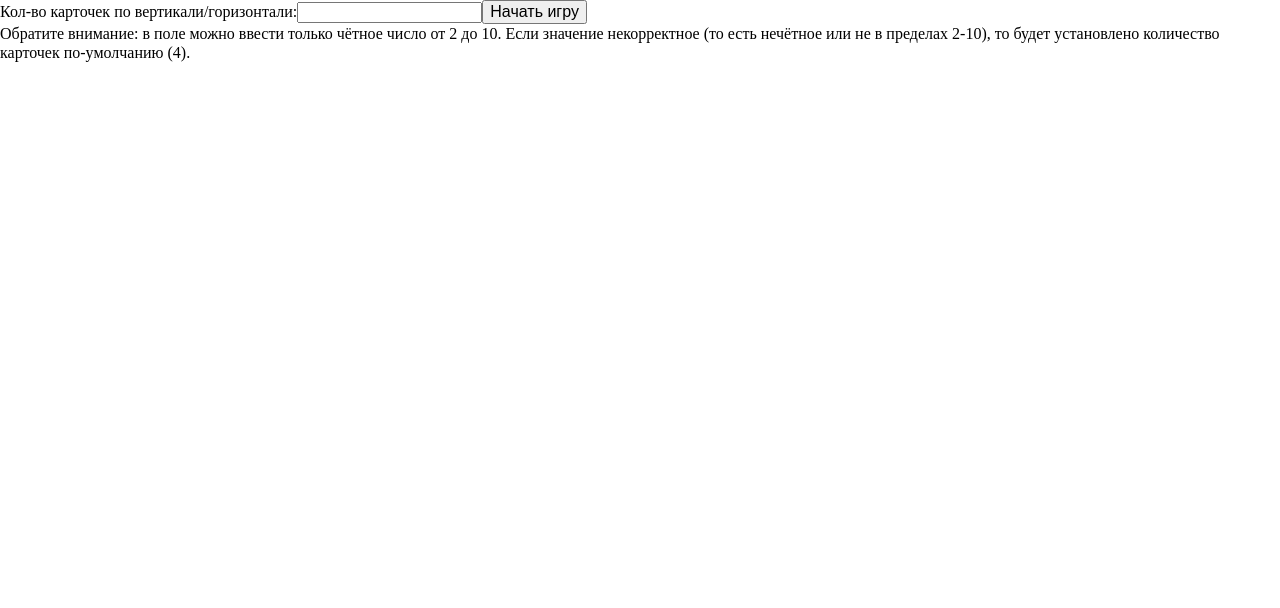
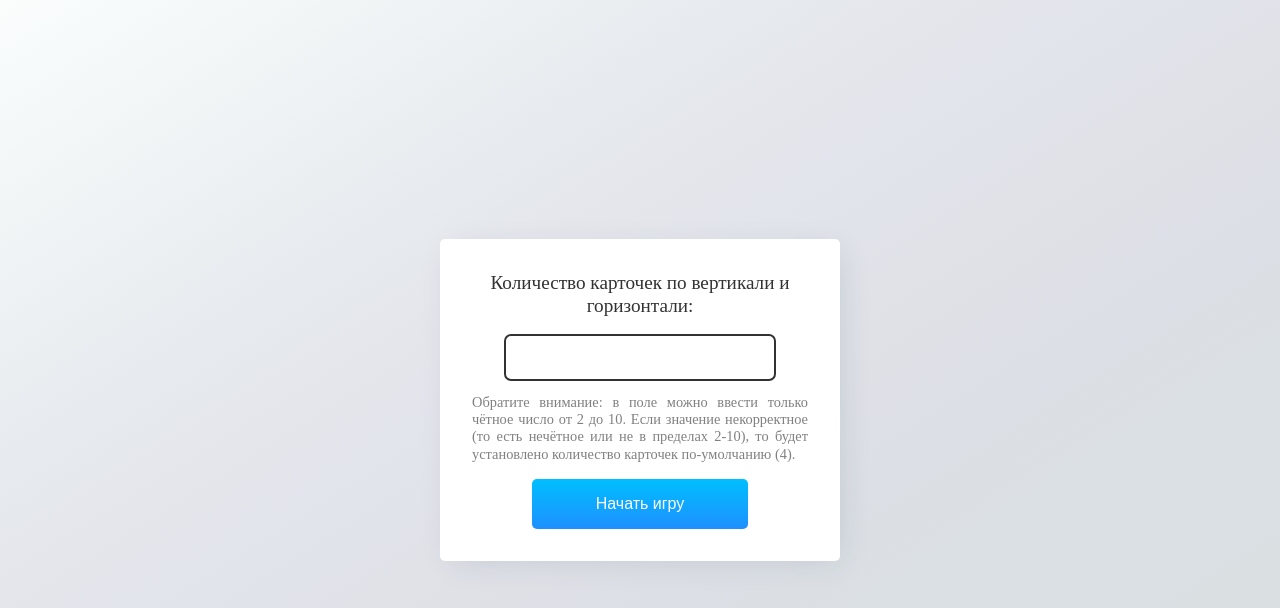
Before and after one commit to SergeyLebidko/wilix_task_2, a React (Create React App) app: page / in a window 1280 px wide. Shown: the top 608 px of the page. Built offline with nearby package versions, Linux system fonts and the light colour scheme.

Commit message:
Созданы пресеты и стили для формы ввода размеров

```diff
--- a/src/components/App/App.js
+++ b/src/components/App/App.js
@@ -7,7 +7,7 @@ function App() {
     const [size, setSize] = useState(null);
 
     return (
-        <div>
+        <div className="app">
             {size ? <Board size={size}/> : <SizeForm setSize={setSize}/>}
         </div>
     );
--- a/src/components/App/App.scss
+++ b/src/components/App/App.scss
@@ -0,0 +1,15 @@
+@import "../../styles/presets";
+
+.app {
+  position: fixed;
+  top: 0;
+  left: 0;
+  width: 100%;
+  height: 100%;
+  background-image: $background;
+  padding: 1em;
+
+  display: flex;
+  justify-content: center;
+  align-items: center;
+}
--- a/src/components/SizeForm/SizeForm.js
+++ b/src/components/SizeForm/SizeForm.js
@@ -1,4 +1,4 @@
-import React, {useRef} from "react";
+import React, {useEffect, useRef} from "react";
 import PropTypes from "prop-types";
 import {DEFAULT_SIZE} from "../../constants/settings";
 import "./SizeForm.scss";
@@ -6,21 +6,32 @@ import "./SizeForm.scss";
 function SizeForm({setSize}) {
     const inputRef = useRef(null);
 
-    const startHandler = () => {
-        const size = inputRef.current.value;
+    useEffect(() => {
+        inputRef.current.focus();
+    }, []);
+
+    const startHandler = e => {
+        e.preventDefault();
+        const size = +inputRef.current.value;
+        if (isNaN(size) || (size % 2) !== 0 || size < 2 || size > 10) {
+            inputRef.current.value = DEFAULT_SIZE;
+            return;
+        }
         setSize(size);
     }
 
     return (
-        <form>
-            <label htmlFor="size_input">Кол-во карточек по вертикали/горизонтали:</label>
-            <input ref={inputRef} id="size_input"/>
-            <button onClick={startHandler}>Начать игру</button>
-            <p>
+        <form className="size_form">
+            <label className="size_form__label" htmlFor="size_input">
+                Количество карточек по вертикали и горизонтали:
+            </label>
+            <input className="size_form__size_input" ref={inputRef} id="size_input"/>
+            <p className="size_form__warning_text">
                 Обратите внимание: в поле можно ввести только чётное число от 2 до 10.
                 Если значение некорректное (то есть нечётное или не в пределах 2-10),
                 то будет установлено количество карточек по-умолчанию ({DEFAULT_SIZE}).
             </p>
+            <button className="button" onClick={startHandler}>Начать игру</button>
         </form>
     );
 }
--- a/src/components/SizeForm/SizeForm.scss
+++ b/src/components/SizeForm/SizeForm.scss
@@ -0,0 +1,42 @@
+@import "../../styles/presets";
+
+.size_form {
+  background-color: $white;
+  box-shadow: $shadow;
+  padding: 2em;
+  border-radius: $radius;
+  width: 25em;
+
+  display: flex;
+  flex-direction: column;
+  align-items: center;
+
+  > * + * {
+    margin-top: 1em;
+  }
+
+  &__label {
+    font-size: 1.2em;
+    text-align: center;
+  }
+
+  &__size_input {
+    border: 1px solid $gray;
+    outline: none;
+    font-size: 1.2em;
+    text-align: center;
+    padding: 0.5em;
+    border-radius: $radius;
+
+    &:focus {
+      border: 1px solid transparent;
+      outline: $black solid 2px;
+    }
+  }
+
+  &__warning_text {
+    font-size: 0.9em;
+    color: $gray;
+    text-align: justify;
+  }
+}
--- a/src/styles/init.scss
+++ b/src/styles/init.scss
@@ -1,3 +1,5 @@
+@import "./presets";
+
 /* Сброс стилей браузера */
 html, body, main, div, span, object, iframe, h1, h2, h3, h4, h5, h6, p, blockquote, pre, a, abbr, acronym, address, big, cite, code, del, dfn, em, img, ins, kbd, q, s, samp, small, strike, strong, sub, sup, tt, var, b, u, i, center, dl, dt, dd, ol, ul, li, fieldset, form, label, legend,
 table, caption, tbody, tfoot, thead, tr, th, td, article, aside, canvas, details, embed,
@@ -9,6 +11,7 @@ time, mark, audio, video {
   font-size: 1rem;
   vertical-align: baseline;
   box-sizing: border-box;
+  color: $black;
 }
 
 button {
--- /dev/null
+++ b/src/styles/presets.scss
@@ -0,0 +1,26 @@
+// Пресеты цветов, теней, градиентов и радиуса границ
+$white: rgb(255, 255, 255);
+$black: rgb(50, 50, 50);
+$gray: rgb(128, 128, 128);
+
+$background: linear-gradient(to right bottom, #fbfdfd, #f4f8f8, #eef2f4, #e8ecf0, #e4e6ec, #e1e4ea, #dfe1e7, #dcdfe5, #dbe0e4, #dae0e3, #dae0e1, #dbe0e0);
+$shadow: 6px 6px 30px -6px rgba(34, 60, 80, 0.13);
+$radius: 5px;
+
+// Общие стили
+.button {
+  border: none;
+  background-image: linear-gradient(to bottom, DeepSkyBlue, DodgerBlue);
+  padding: 1em 4em;
+  color: $white;
+  border-radius: $radius;
+  cursor: pointer;
+
+  &:focus {
+    outline: $black solid 2px;
+  }
+
+  &:active {
+    background-image: linear-gradient(to top, DeepSkyBlue, DodgerBlue);
+  }
+}
```
